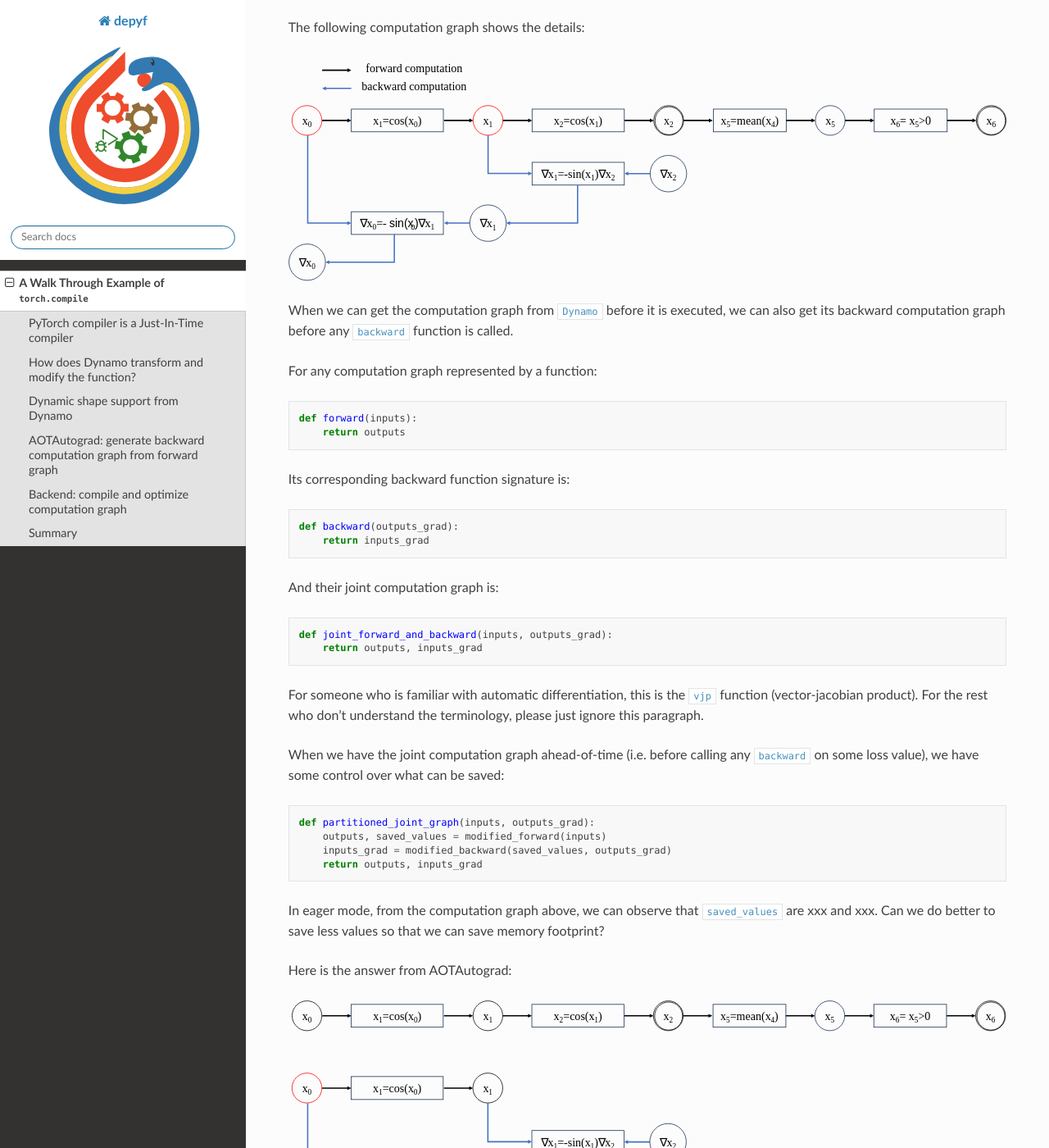
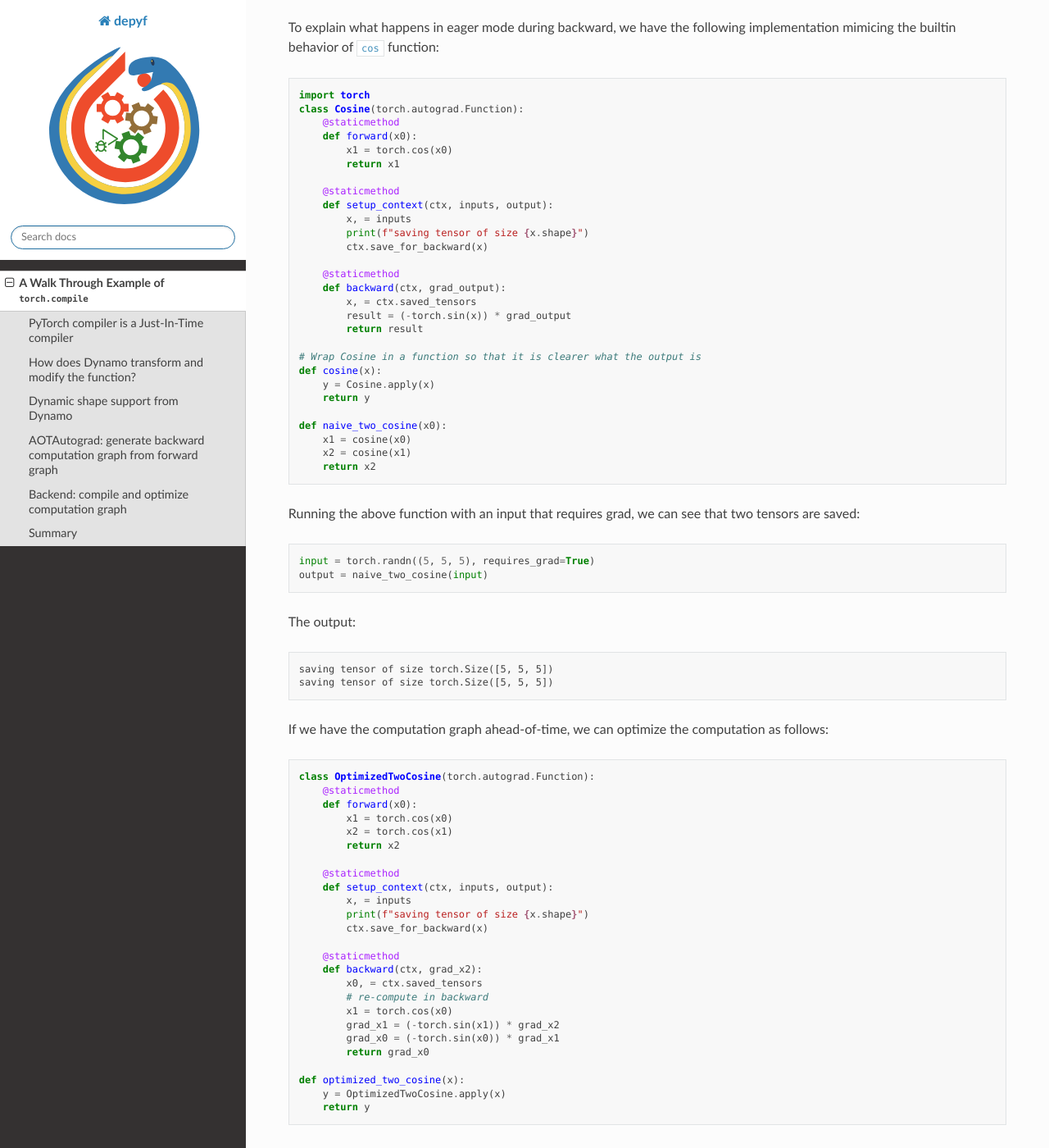
Before and after one commit to thuml/depyf, a Sphinx documentation site: the page built from docs/walk_through.rst, in a window 1280 px wide and 1400 px high, scrolled down 5005 px. Shown: the whole window at 82% size. Built offline with Sphinx 7.4.7 and the Read the Docs theme 2.0.0, drawn with Linux system fonts in a browser that asks for light colours; some of the changed text lies outside the part shown.

Commit message:
update doc

```diff
--- a/docs/walk_through.rst
+++ b/docs/walk_through.rst
@@ -194,55 +194,162 @@ The above code only deals with forward computation graph. One important missing
 
 In plain PyTorch code, backward computation is triggered by the ``backward`` function call on some scalar loss value. Each PyTorch function stores what is required for backward during forward computation.
 
-The following computation graph shows the details:
+To explain what happens in eager mode during backward, we have the following implementation mimicing the builtin behavior of ``cos`` function:
+
+.. code-block:: python
+
+    import torch
+    class Cosine(torch.autograd.Function):
+        @staticmethod
+        def forward(x0):
+            x1 = torch.cos(x0)
+            return x1
+
+        @staticmethod
+        def setup_context(ctx, inputs, output):
+            x, = inputs
+            print(f"saving tensor of size {x.shape}")
+            ctx.save_for_backward(x)
+
+        @staticmethod
+        def backward(ctx, grad_output):
+            x, = ctx.saved_tensors
+            result = (-torch.sin(x)) * grad_output
+            return result
+
+    # Wrap Cosine in a function so that it is clearer what the output is
+    def cosine(x):
+        y = Cosine.apply(x)
+        return y
+
+    def naive_two_cosine(x0):
+        x1 = cosine(x0)
+        x2 = cosine(x1)
+        return x2
+
+Running the above function with an input that requires grad, we can see that two tensors are saved:
+
+.. code-block:: python
+
+    input = torch.randn((5, 5, 5), requires_grad=True)
+    output = naive_two_cosine(input)
+
+The output:
+
+.. code-block:: text
+
+    saving tensor of size torch.Size([5, 5, 5])
+    saving tensor of size torch.Size([5, 5, 5])
+
+If we have the computation graph ahead-of-time, we can optimize the computation as follows:
+
+.. code-block:: python
+
+    class OptimizedTwoCosine(torch.autograd.Function):
+        @staticmethod
+        def forward(x0):
+            x1 = torch.cos(x0)
+            x2 = torch.cos(x1)
+            return x2
+
+        @staticmethod
+        def setup_context(ctx, inputs, output):
+            x, = inputs
+            print(f"saving tensor of size {x.shape}")
+            ctx.save_for_backward(x)
+
+        @staticmethod
+        def backward(ctx, grad_x2):
+            x0, = ctx.saved_tensors
+            # re-compute in backward
+            x1 = torch.cos(x0)
+            grad_x1 = (-torch.sin(x1)) * grad_x2
+            grad_x0 = (-torch.sin(x0)) * grad_x1
+            return grad_x0
+
+    def optimized_two_cosine(x):
+        y = OptimizedTwoCosine.apply(x)
+        return y
+
+Running the above function with an input that requires grad, we can see that only one tensor is saved:
+
+.. code-block:: python
+
+    input = torch.randn((5, 5, 5), requires_grad=True)
+    output = optimized_two_cosine(input)
+
+The output:
+
+.. code-block:: text
+
+    saving tensor of size torch.Size([5, 5, 5])
+
+And we can check the correctness of two implementations against native PyTorch implementation:
+
+.. code-block:: python
+
+    input = torch.randn((5, 5, 5), requires_grad=True)
+    grad_output = torch.randn((5, 5, 5), requires_grad=True)
+
+    output1 = torch.cos(torch.cos(input))
+    (output1 * grad_output).sum().backward()
+    grad_input1 = input.grad; input.grad = None
+
+    output2 = naive_two_cosine(input)
+    (output2 * grad_output).sum().backward()
+    grad_input2 = input.grad; input.grad = None
+
+    output3 = optimized_two_cosine(input)
+    (output3 * grad_output).sum().backward()
+    grad_input3 = input.grad; input.grad = None
+
+    assert torch.allclose(output1, output2)
+    assert torch.allclose(output1, output3)
+    assert torch.allclose(grad_input1, grad_input2)
+    assert torch.allclose(grad_input1, grad_input3)
+
+The following computation graph shows the details of a naive implementation:
 
 .. image:: _static/images/eager-joint-graph.svg
   :width: 1200
   :alt: Eager mode autograd
 
-When we can get the computation graph from ``Dynamo`` before it is executed, we can also get its backward computation graph before any ``backward`` function is called.
-
-For any computation graph represented by a function:
-
-.. code-block:: python
-
-    def forward(inputs):
-        return outputs
-
-Its corresponding backward function signature is:
-
-.. code-block:: python
-
-    def backward(outputs_grad):
-        return inputs_grad
-
-And their joint computation graph is:
-
-.. code-block:: python
-
-    def joint_forward_and_backward(inputs, outputs_grad):
-        return outputs, inputs_grad
-
-For someone who is familiar with automatic differentiation, this is the ``vjp`` function (vector-jacobian product). For the rest who don't understand the terminology, please just ignore this paragraph.
-
-When we have the joint computation graph ahead-of-time (i.e. before calling any ``backward`` on some loss value), we have some control over what can be saved:
-
-.. code-block:: python
-
-    def partitioned_joint_graph(inputs, outputs_grad):
-        outputs, saved_values = modified_forward(inputs)
-        inputs_grad = modified_backward(saved_values, outputs_grad)
-        return outputs, inputs_grad
-
-In eager mode, from the computation graph above, we can observe that ``saved_values`` are xxx and xxx. Can we do better to save less values so that we can save memory footprint?
-
-Here is the answer from AOTAutograd:
+And the following computation graph shows the details of an optimized implementation:
 
 .. image:: _static/images/aot-joint-graph.svg
   :width: 1200
   :alt: AOT mode autograd
 
-We can only save one value, and recompute the first ``cos`` function to get another value for backward. That is basically how AOT Autograd works!
+We can only save one value, and recompute the first ``cos`` function to get another value for backward.
+
+AOTAutograd does the above optimization automatically. In essense, it dynamically generates a function like the following:
+
+.. code-block:: python
+
+    class OptimizedFunction(torch.autograd.Function):
+        @staticmethod
+        def forward(inputs):
+            outputs, saved_tensors = forward_graph(inputs)
+            return outputs, saved_tensors
+
+        @staticmethod
+        def setup_context(ctx, inputs, output):
+            outputs, saved_tensors = output
+            ctx.save_for_backward(saved_tensors)
+
+        @staticmethod
+        def backward(ctx, grad_outputs):
+            saved_tensors = ctx.saved_tensors
+            grad_inputs = backward_graph(grad_outputs, saved_tensors)
+            return grad_inputs
+
+    def optimized_function(inputs):
+        outputs, saved_tensors = OptimizedFunction.apply(inputs)
+        return outputs
+
+This way, the saved tensors are made explicit, and the ``optimized_function`` accepts exactly the same inputs as the original function, while the producing exactly the same output as the original function and having exactly the same backward behavior as the original function.
+
+That is basically how AOT Autograd works!
 
 Backend: compile and optimize computation graph
 --------------------------------------------------
```
